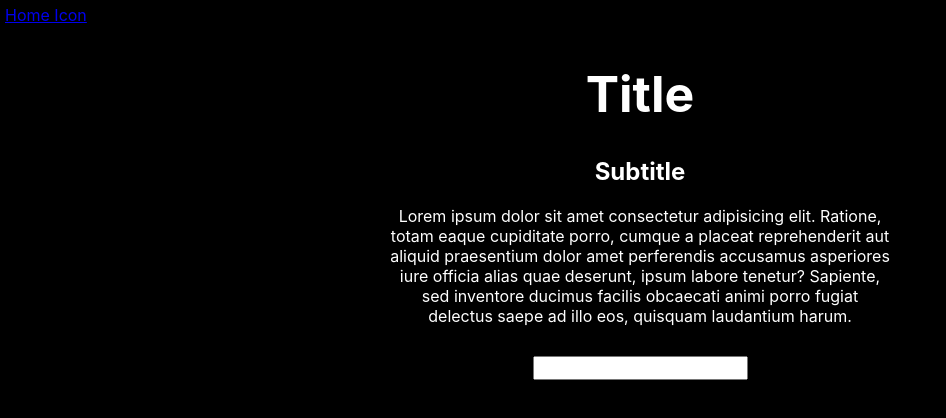
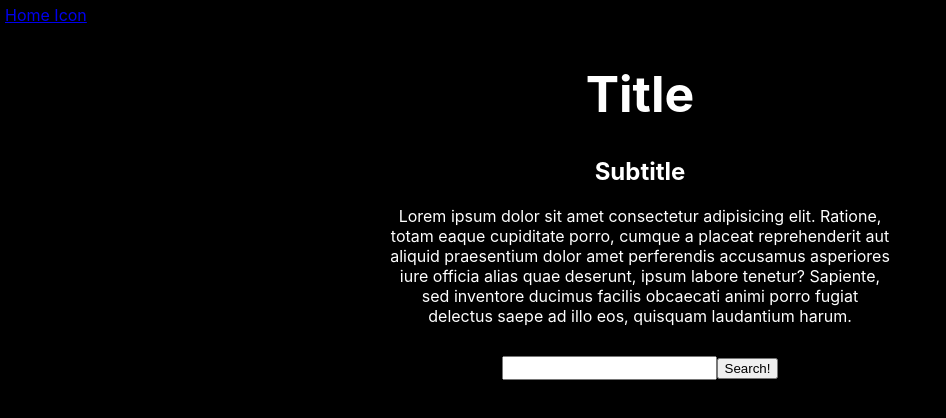
Before and after one commit to thejonymyster/apiproject, a React (Create React App) app in the folder frontend/: page / in a window 1280 px wide. Shown: the top 418 px of the page, without its empty margins (0-946 px from the left). Built offline with nearby package versions, Linux system fonts and the light colour scheme; no server answers.

Commit message:
it works???

```diff
--- a/frontend/src/App.js
+++ b/frontend/src/App.js
@@ -10,6 +10,7 @@ import actions from './api'
 import { Switch, Route, Link, useHistory } from 'react-router-dom'
 import TheContext from './TheContext'
 import Musictest from './components/playmusictest.js'
+import APIThing from './components/wikitest.js'
 
 
 
@@ -44,7 +45,9 @@ function App() {
 
 
 
-      <Musictest />
+      <Musictest/>
+
+      <APIThing MyUrl="https://en.wikipedia.org/w/api.php?action=query&origin=*&format=json&generator=search&gsrnamespace=0&gsrlimit=10&gsrsearch=%27Musical%20Artists%27"/>
     </>
 
   );
--- a/frontend/src/components/Searchtest.js
+++ b/frontend/src/components/Searchtest.js
@@ -5,7 +5,8 @@ class Searchtest extends Component {
       return(
           <>
             <div>
-                <input></input>
+                <input type="search"></input>
+                <button>Search!</button>
             </div>
           </>
       )
--- a/frontend/src/components/wikitest.js
+++ b/frontend/src/components/wikitest.js
@@ -1,10 +1,15 @@
+import { render } from '@testing-library/react';
+import React, { useState, useEffect, useContext, Component } from 'react';
+
+function APIThing(props) {
+
     //Create a new object to interact with the server
     var xhr = new XMLHttpRequest();
 
-var url = "https://en.wikipedia.org/w/api.php?action=query&origin=*&format=json&generator=search&gsrnamespace=0&gsrlimit=5&gsrsearch='New_England_Patriots'";
+    // var url = "https://en.wikipedia.org/w/api.php?action=query&origin=*&format=json&generator=search&gsrnamespace=0&gsrlimit=5&gsrsearch='New_England_Patriots'";
 
     // Provide 3 arguments (GET/POST, The URL, Async True/False)
-xhr.open('GET', url, true);
+    xhr.open('GET', props.MyUrl, true);
 
     // Once request has loaded...
     xhr.onload = function() {
@@ -25,3 +30,17 @@ xhr.onload = function() {
     }
     // Send request to the server asynchronously
     xhr.send();
+
+    // render();{
+    //     return(
+    //         <>
+    //             <p>{this.data.query.pages[0].title} and the {this.data.query.pages[1].title}s</p>
+    //         </>
+    //     )
+    // }
+
+    return null;
+}
+
+// export default xhr;
+export default APIThing;
```
Lines whose indentation alone changed are shown as unchanged.
